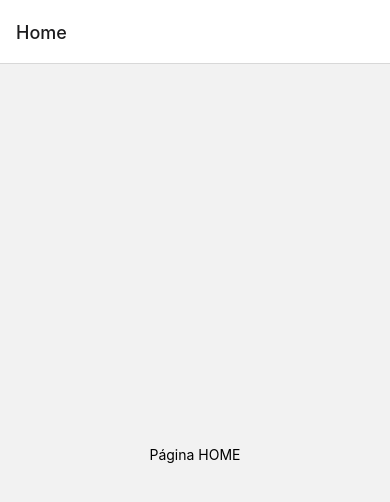
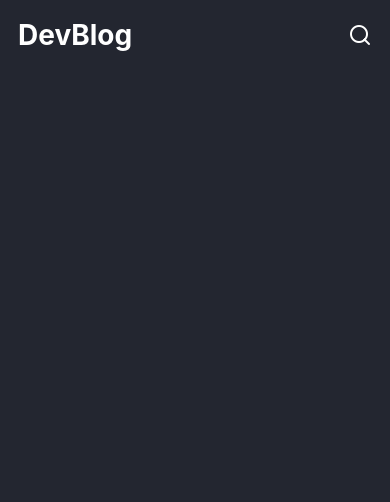
Before and after one commit to Lazaro84-alv/blog, a React Native app: screen /Home in a window 390 px wide. Shown: the top 502 px of the page. Built offline with nearby package versions, Linux system fonts and the light colour scheme.

Commit message:
feature/implement component Home

```diff
--- a/src/pages/Home/index.js
+++ b/src/pages/Home/index.js
@@ -1,18 +1,43 @@
 import React from 'react';
-import { View, Text, StyleSheet } from 'react-native';
+import { View, Text, StyleSheet, SafeAreaView, TouchableOpacity } from 'react-native';
+import { useNavigation } from '@react-navigation/native';
+import { Feather } from '@expo/vector-icons';
 
 export default function Home(){
+
+    const navigation = useNavigation();
+
     return(
-        <View style={styles.container}>
-            <Text>Página HOME</Text>
-        </View>
+        <SafeAreaView style={styles.container}>
+
+            <View style={styles.header}>
+                <Text style={styles.name}>DevBlog</Text>
+
+                <TouchableOpacity>
+                    <Feather name="search" size={24} color="#FFF"/>
+                </TouchableOpacity>
+            </View>
+
+        </SafeAreaView>
     )
 }
 
 const styles = StyleSheet.create({
     container: {
         flex: 1,
+        backgroundColor: '#232630'
+    },
+    header: {
+        flexDirection: "row",
         alignItems: 'center',
-        justifyContent: 'center',
+        justifyContent: 'space-between',
+        marginHorizontal: 18,
+        marginTop: 18,
+        marginBottom: 24,
+    },
+    name: {
+        fontSize: 28,
+        color: '#FFF',
+        fontWeight: 'bold',
     },
 })
--- a/src/routes.js
+++ b/src/routes.js
@@ -2,13 +2,54 @@
 import { createNativeStackNavigator } from '@react-navigation/native-stack';
 
 import Home from './pages/Home';
+import Detail from './pages/Detail'
+import CategoryPosts from './pages/CategoryPosts';
+import Search from './pages/Search';
 
 const Stack = createNativeStackNavigator();
 
 function Routes(){
     return(
         <Stack.Navigator>
-            <Stack.Screen name="Home" component={Home}/>
+            <Stack.Screen
+                name="Home"
+                component={Home}
+                options={{
+                    headerShown: false
+                }}
+            />
+            <Stack.Screen
+                name="Detail"
+                component={Detail}
+                options={{
+                    title: 'Detalhes',
+                    headerTintColor: '#FFF',
+                    headerStyle: {
+                        backgroundColor: '#232630'
+                    }
+                }}
+            />
+            <Stack.Screen
+                name="Category"
+                component={CategoryPosts}
+                options={{
+                    headerTintColor: '#FFF',
+                    headerStyle: {
+                        backgroundColor: '#232630'
+                    }
+                }}
+            />
+            <Stack.Screen
+                name="Search"
+                component={Search}
+                options={{
+                    title: 'Procurando algo?',
+                    headerTintColor: '#FFF',
+                    headerStyle: {
+                        backgroundColor: '#232630'
+                    }
+                }}
+            />
         </Stack.Navigator>
     )
 }
```
